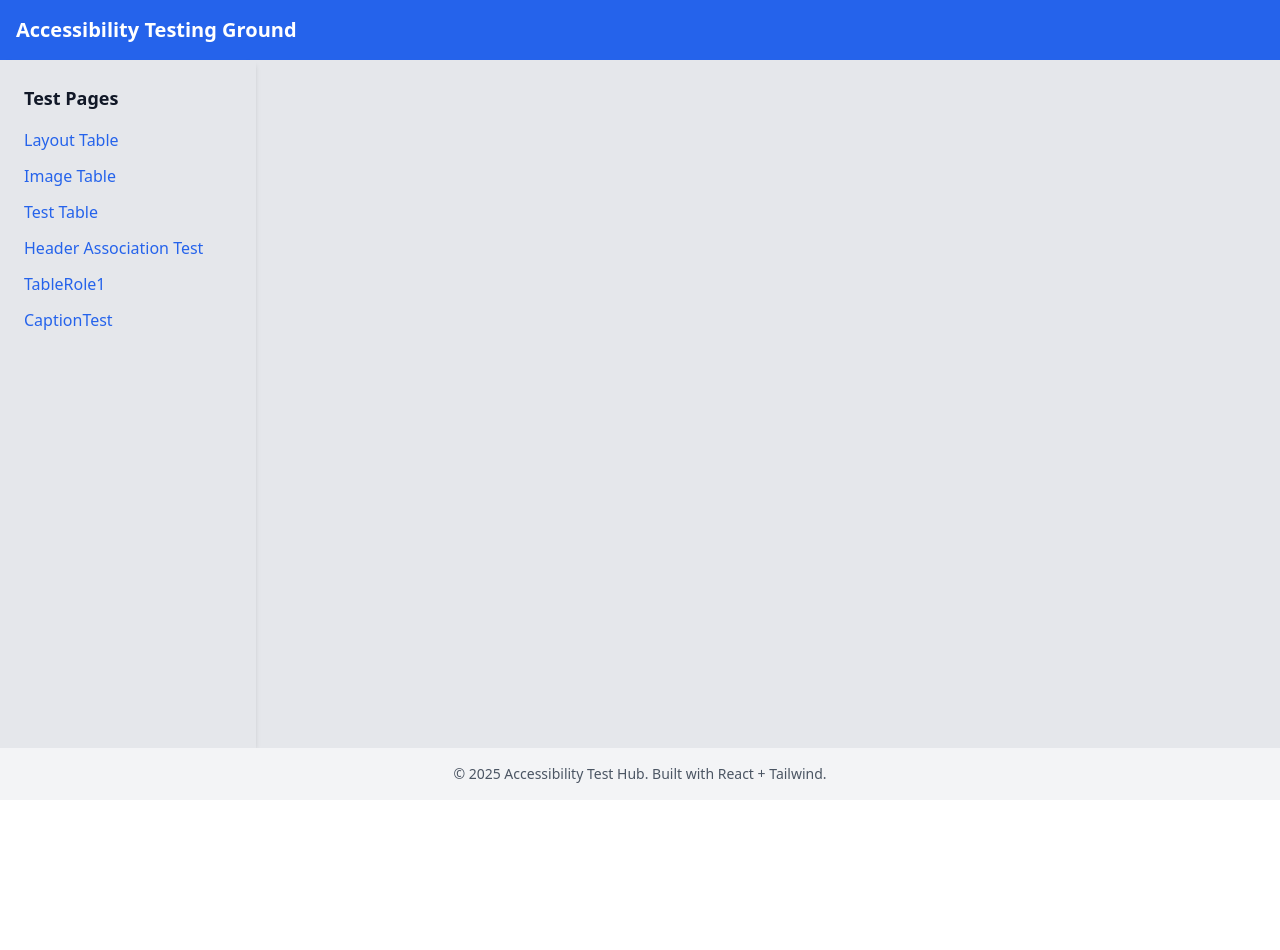
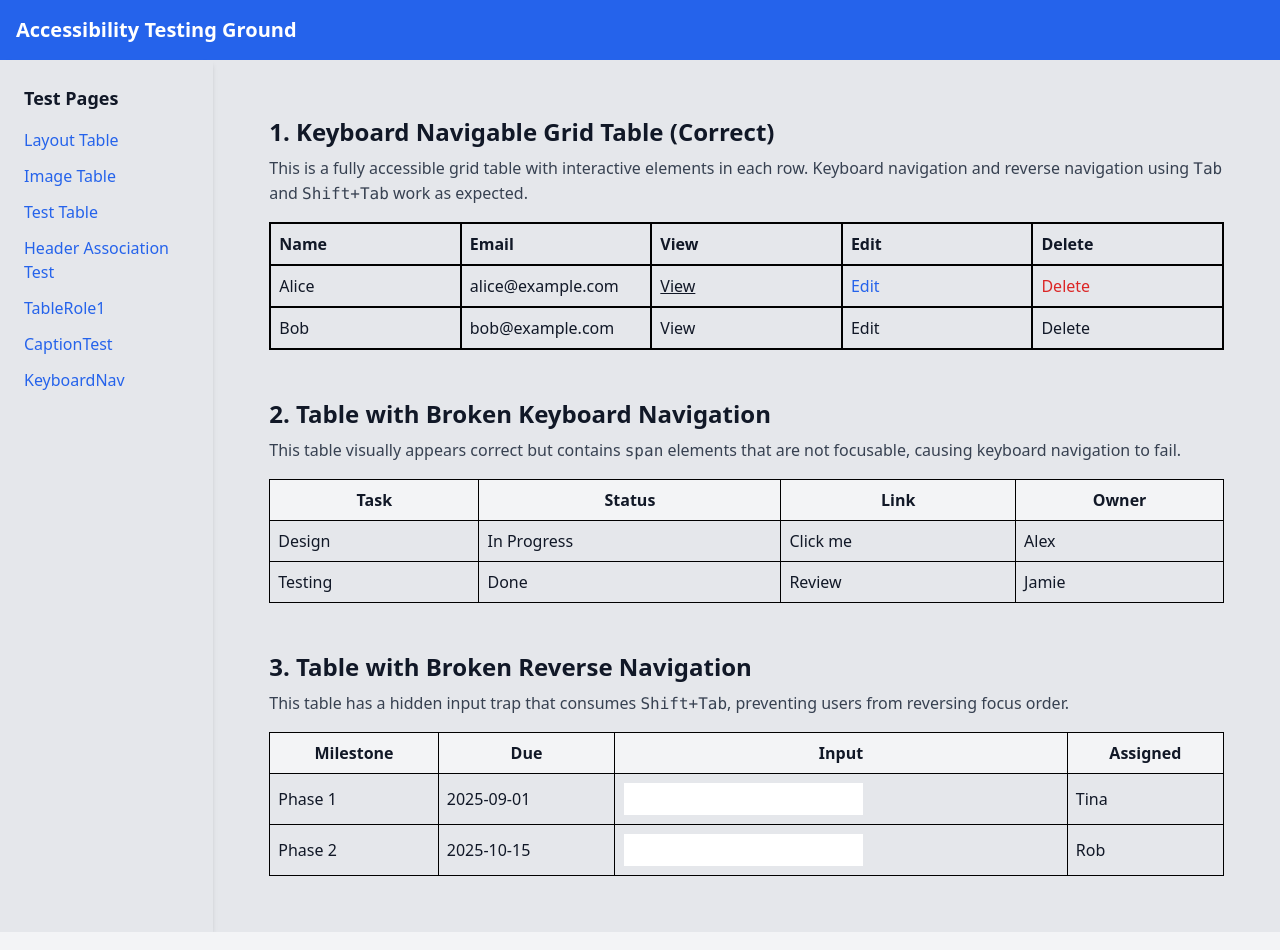
Before and after one commit to karthikveerla/a11y_webtesting, a React (Vite) app: page /keyboard-nav in a window 1280 px wide. Shown: the top 950 px of the page. Before the commit the page ends 800 px from the top, so only its background shows below. Built offline with nearby package versions, Linux system fonts and the light colour scheme.

Commit message:
added keyboardnavigation component

```diff
--- a/src/App.tsx
+++ b/src/App.tsx
@@ -9,6 +9,7 @@ import TestingTable from './pages/TestingTable';
 import ImageTable from './pages/ImageTable';
 import HeaderAssociationTestTable from './pages/HeaderAssociationTestTable';
 import CaptionTest from './pages/CaptionTest';
+import KeyboardNav from './pages/KeyboardNav';
 
 function App() {
   return (
@@ -30,7 +31,7 @@ function App() {
             <li><Link className="text-blue-600 hover:underline" to="/header-association-test">Header Association Test</Link></li>
             <li><Link className="text-blue-600 hover:underline" to="/table-role1">TableRole1</Link></li>
             <li><Link className="text-blue-600 hover:underline" to="/caption-test">CaptionTest</Link></li>
-
+            <li><Link className="text-blue-600 hover:underline" to="/keyboard-nav">KeyboardNav</Link></li>
           </ul>
         </nav>
 
@@ -46,6 +47,7 @@ function App() {
             <Route path="/header-association-test" element={<HeaderAssociationTestTable />} />
             <Route path="/table-role1" element={<TableRole1/>}/>
             <Route path="/caption-test" element={<CaptionTest/>}/>
+            <Route path="/keyboard-nav" element={<KeyboardNav/>}/>
           </Routes>
         </main>
       </div>
--- /dev/null
+++ b/src/pages/KeyboardNav.tsx
@@ -0,0 +1,116 @@
+import React from "react";
+
+const KeyboardNav = () => (
+  <div className="space-y-12 p-6">
+    <section>
+      <h1 className="text-2xl font-bold mb-2">1. Keyboard Navigable Grid Table (Correct)</h1>
+      <p className="text-gray-700 mb-4">
+        This is a fully accessible grid table with interactive elements in each row. Keyboard navigation and reverse navigation using <code>Tab</code> and <code>Shift+Tab</code> work as expected.
+      </p>
+      <div
+        role="table"
+        id="accessible-grid-table"
+        aria-label="Employee actions table"
+        className="border border-black w-full grid grid-cols-5"
+      >
+        <div role="rowgroup" className="contents">
+          <div role="row" className="contents font-bold bg-gray-100">
+            <div role="columnheader" className="border border-black p-2">Name</div>
+            <div role="columnheader" className="border border-black p-2">Email</div>
+            <div role="columnheader" className="border border-black p-2">View</div>
+            <div role="columnheader" className="border border-black p-2">Edit</div>
+            <div role="columnheader" className="border border-black p-2">Delete</div>
+          </div>
+        </div>
+        <div role="rowgroup" className="contents">
+          <div role="row" className="contents">
+            <div role="cell" className="border border-black p-2">Alice</div>
+            <div role="cell" className="border border-black p-2">alice@example.com</div>
+            <div role="cell" className="border border-black p-2"><button className="underline">View</button></div>
+            <div role="cell" className="border border-black p-2"><a href="#" className="text-blue-600">Edit</a></div>
+            <div role="cell" className="border border-black p-2"><button className="text-red-600">Delete</button></div>
+          </div>
+          <div role="row" className="contents">
+            <div role="cell" className="border border-black p-2">Bob</div>
+            <div role="cell" className="border border-black p-2">bob@example.com</div>
+            <div role="cell" className="border border-black p-2"><button>View</button></div>
+            <div role="cell" className="border border-black p-2"><a href="#">Edit</a></div>
+            <div role="cell" className="border border-black p-2"><button>Delete</button></div>
+          </div>
+        </div>
+      </div>
+    </section>
+
+    <section>
+      <h2 className="text-2xl font-bold mb-2">2. Table with Broken Keyboard Navigation</h2>
+      <p className="text-gray-700 mb-4">
+        This table visually appears correct but contains <code>span</code> elements that are not focusable, causing keyboard navigation to fail.
+      </p>
+      <table id="broken-keyboard-table" className="table-auto w-full border border-black">
+        <thead>
+          <tr className="bg-gray-100">
+            <th className="border border-black p-2">Task</th>
+            <th className="border border-black p-2">Status</th>
+            <th className="border border-black p-2">Link</th>
+            <th className="border border-black p-2">Owner</th>
+          </tr>
+        </thead>
+        <tbody>
+          <tr>
+            <td className="border border-black p-2">Design</td>
+            <td className="border border-black p-2">In Progress</td>
+            <td className="border border-black p-2"><span><a>Click me</a></span></td>
+            <td className="border border-black p-2">Alex</td>
+          </tr>
+          <tr>
+            <td className="border border-black p-2">Testing</td>
+            <td className="border border-black p-2">Done</td>
+            <td className="border border-black p-2"><span>Review</span></td>
+            <td className="border border-black p-2">Jamie</td>
+          </tr>
+        </tbody>
+      </table>
+    </section>
+
+    <section>
+      <h2 className="text-2xl font-bold mb-2">3. Table with Broken Reverse Navigation</h2>
+      <p className="text-gray-700 mb-4">
+        This table has a hidden input trap that consumes <code>Shift+Tab</code>, preventing users from reversing focus order.
+      </p>
+      <table id="broken-reverse-table" className="table-auto w-full border border-black">
+        <thead>
+          <tr className="bg-gray-100">
+            <th className="border border-black p-2">Milestone</th>
+            <th className="border border-black p-2">Due</th>
+            <th className="border border-black p-2">Input</th>
+            <th className="border border-black p-2">Assigned</th>
+          </tr>
+        </thead>
+        <tbody>
+          <tr>
+            <td className="border border-black p-2">Phase 1</td>
+            <td className="border border-black p-2">2025-09-01</td>
+            <td className="border border-black p-2"><input onKeyDown={(e) => {
+              if (e.shiftKey && e.key === 'Tab') {
+                e.preventDefault();
+              }
+            }} className="border p-1" /></td>
+            <td className="border border-black p-2">Tina</td>
+          </tr>
+          <tr>
+            <td className="border border-black p-2">Phase 2</td>
+            <td className="border border-black p-2">2025-10-15</td>
+            <td className="border border-black p-2"><input onKeyDown={(e) => {
+              if (e.shiftKey && e.key === 'Tab') {
+                e.preventDefault();
+              }
+            }} className="border p-1" /></td>
+            <td className="border border-black p-2">Rob</td>
+          </tr>
+        </tbody>
+      </table>
+    </section>
+  </div>
+);
+
+export default KeyboardNav;
```
